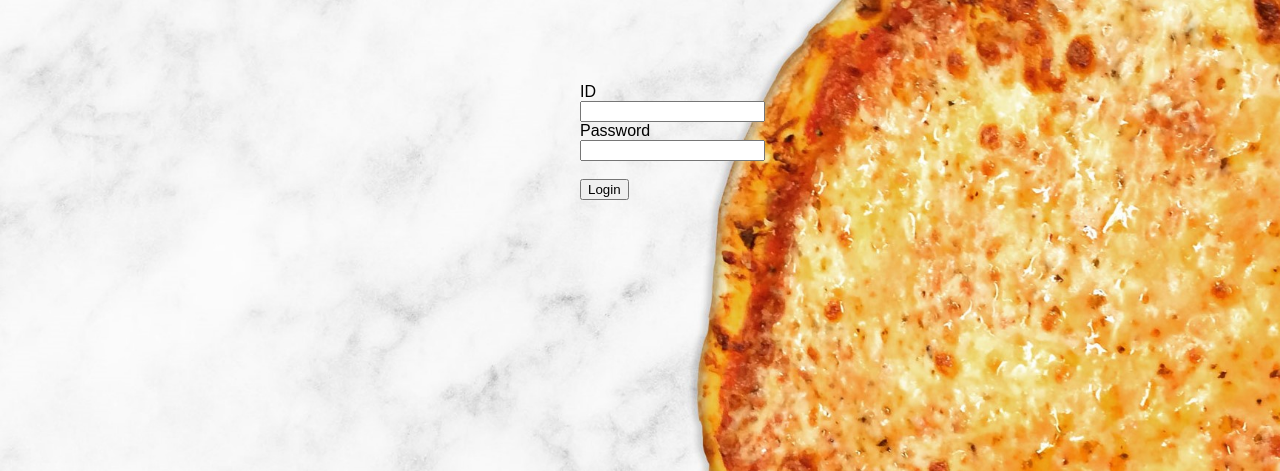
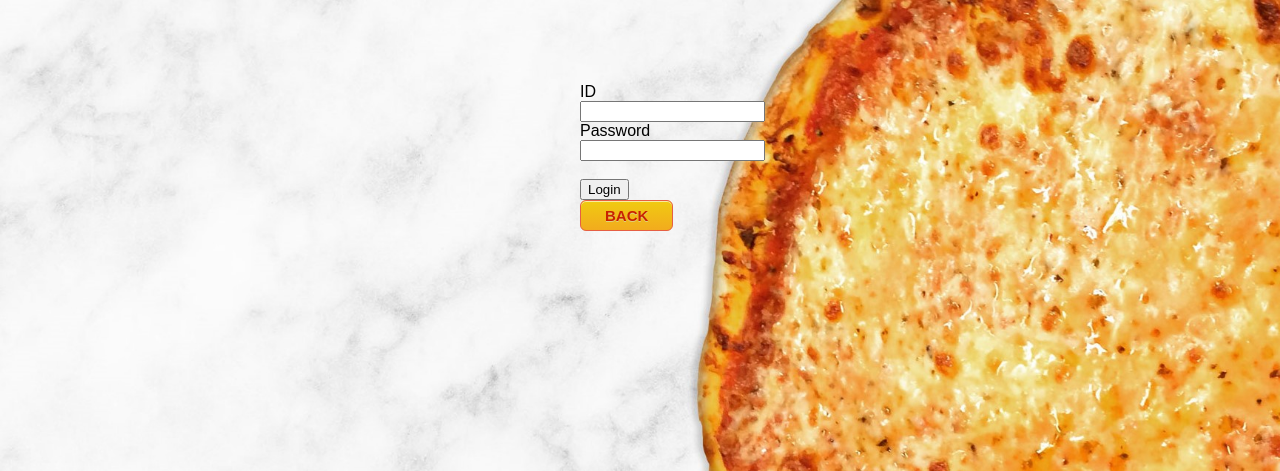
Before and after one commit to 1Jakesnake2/Pizza-Shop, a PHP site: page /login.php in a window 1280 px wide. Shown: the part 237-708 px from the top of the page. Run offline with PHP 8.4, Linux system fonts and the light colour scheme; data that the repository does not hold is empty.

Commit message:
Added Styling to Buttons
Also added a back button to home page.

```diff
--- a/login.php
+++ b/login.php
@@ -5,6 +5,36 @@ body {background-image: url("pizzaBackground.JPG");
       background-repeat: no-repeat;
       background-attachment: fixed;
       font-family: Arial, Helvetica, sans-serif;}
+      a{	box-shadow:inset 0px 1px 0px 0px #f9eca0;
+      background:linear-gradient(to bottom, #f0c911 5%, #f2ab1e 100%);
+      background-color:#f0c911;
+      border-radius:6px;
+      border:1px solid #e65f44;
+      display:inline-block;
+      cursor:pointer;
+      color:#c92200;
+      font-family:Arial;
+      font-size:15px;
+      font-weight:bold;
+      padding:6px 24px;
+      text-decoration:none;
+      text-shadow:0px 1px 0px #ded17c;
+      }
+.submitButton {box-shadow:inset 0px 1px 0px 0px #f9eca0;
+      background:linear-gradient(to bottom, #89c403 5%, #77a809 100%);
+      background-color:#89c403;
+      border-radius:6px;
+      border:1px solid #74b807;
+      display:inline-block;
+      cursor:pointer;
+      color:#ffffff;
+      font-family:Arial;
+      font-size:15px;
+      font-weight:bold;
+      padding:6px 24px;
+      text-decoration:none;
+      text-shadow:0px 1px 0px #528009;}
+
 </style>
 <html>
 <?php
@@ -67,6 +97,7 @@ mysqli_close($dbc);
     <label>ID</label><input type="text" name="id"><br>
     <label>Password</label><input type="password" name="password"><br><br>
     <input type="submit" value="Login"><br>
+      <a href="pizzaShop.php">BACK</a>
 <?php echo $error; ?>
 </div>
 <div style = "text-align:center;">
```
